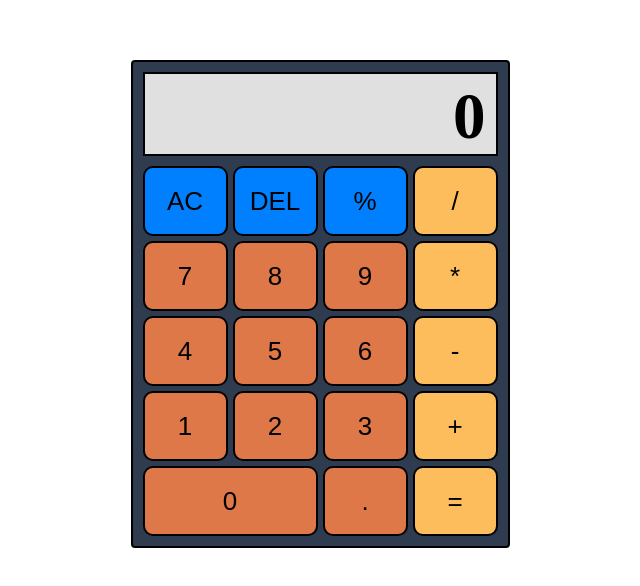
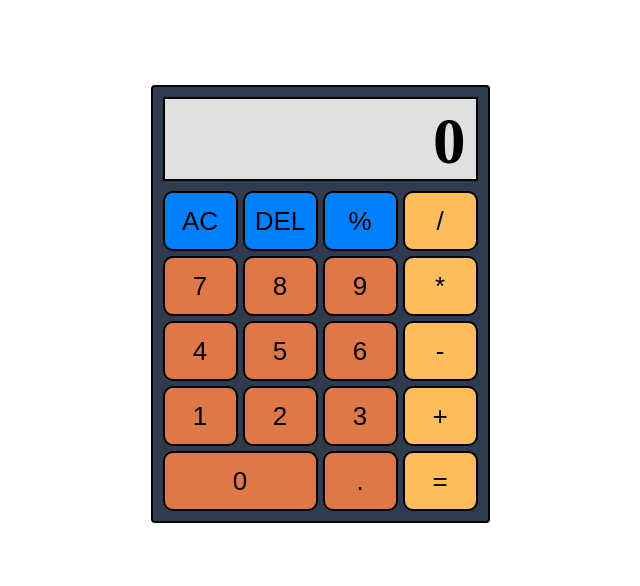
Before and after one commit to kircanski023/calculator, a plain HTML site: page index.html in a window 1280 px wide. Shown: the part 104-690 px from the top of the page, without its empty margins (320-960 px from the left). Drawn offline with Linux system fonts and the light colour scheme.

Commit message:
Resize Calculator

```diff
--- a/style.css
+++ b/style.css
@@ -8,8 +8,8 @@ body{
 
 #container{
     box-sizing: border-box;
-    height: 488px;
-    width: 379px;
+    height: 438px;
+    width: 339px;
     padding: 10px;
     background-color: #2f3c4f;
     border: 2px solid black;
@@ -43,8 +43,8 @@ body{
 
 .btn{
     box-sizing: border-box;
-    height: 70px;
-    width: 85px;
+    height: 60px;
+    width: 75px;
     background-color: #fdbd5d;;
     border: 2px solid black;
     border-radius: 10px;
@@ -57,7 +57,7 @@ body{
 }
 
 #zero{
-    flex-basis: 175px;
+    flex-basis: 155px;
 }
 
 .clear{
```
